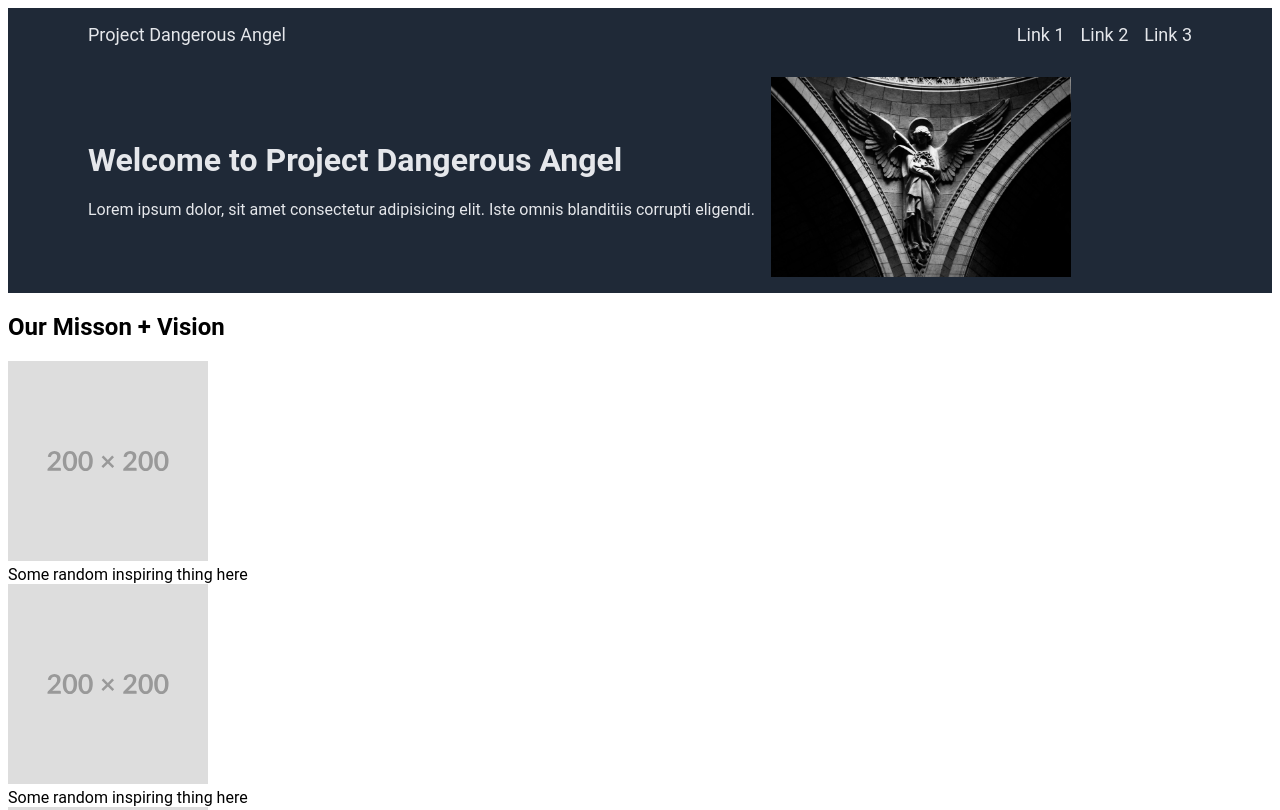
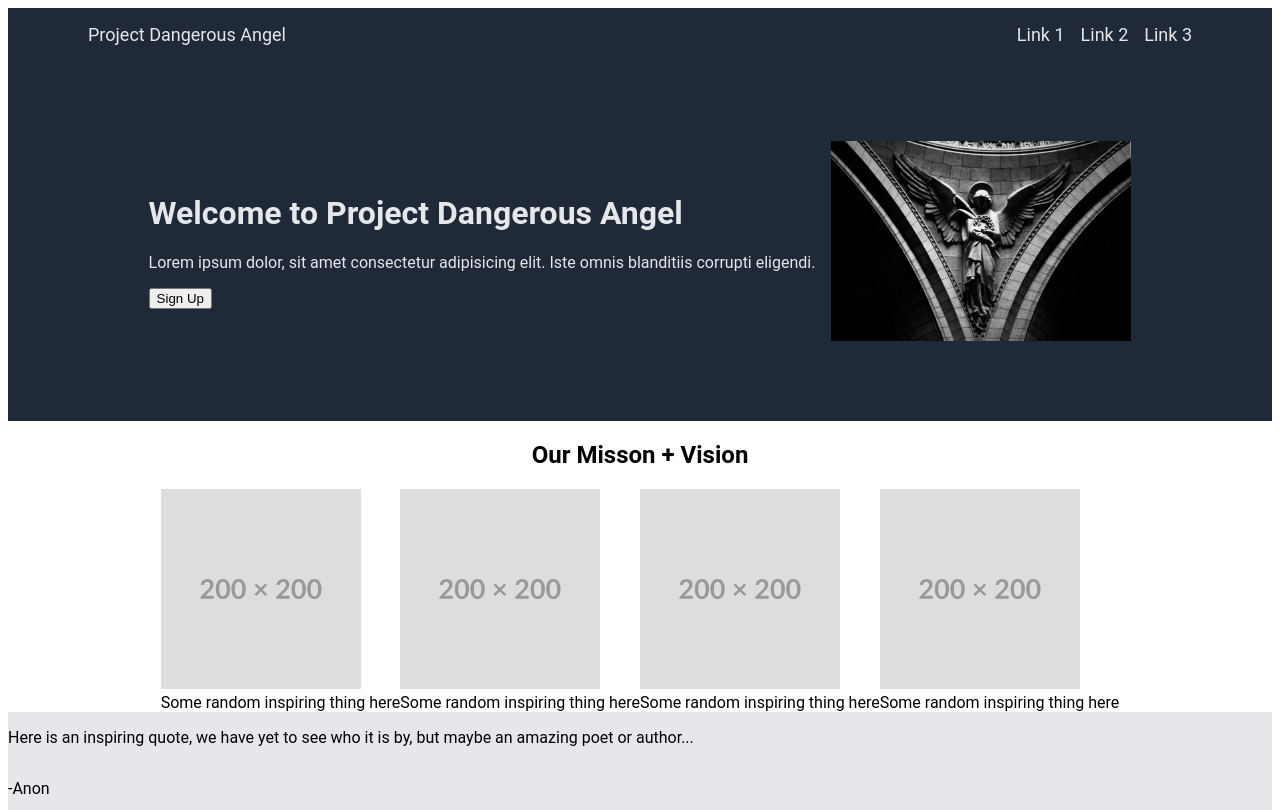
Before and after one commit to saintraq/landing-page, a plain HTML site: page index.html in a window 1280 px wide. Shown: the top 810 px of the page. Drawn offline with Linux system fonts and the light colour scheme.

Commit message:
Create basic layout for landing page.

```diff
--- a/index.html
+++ b/index.html
@@ -20,12 +20,12 @@
         <div>
             <h1>Welcome to Project Dangerous Angel</h1>
             <p>Lorem ipsum dolor, sit amet consectetur adipisicing elit. Iste omnis blanditiis corrupti eligendi.</p>
+            <button class="button">Sign Up</button>
         </div>
             <img class="angel" src="cosmin-gurau-H9pOaHJT0_E-unsplash.jpg" alt="photo of an angel statue in light and shadow">
-    </div>
-
+    </div class="midpage">
+    <h2>Our Misson + Vision</h2>
         <div class="info">
-        <h2>Our Misson + Vision</h2>
 
         <div class="one">
             <img src="200.svg" alt="">
@@ -48,7 +48,7 @@
         </div>
 
         </div>
-
+    </div>
     <div class="quote">
         <p>Here is an inspiring quote, we have yet to see who it is by, but maybe an amazing poet or author...</p>
         <p>-Anon</p>
@@ -57,7 +57,7 @@
     <div class="action">
         <h3>It's Time!</h3>
         <p>Get ready to sign up now for the newsletter.</p>
-        <button>Sign Up</button>
+        <button class="button">Sign Up</button>
     </div>
 
     <div class="footer">
--- a/style.css
+++ b/style.css
@@ -6,7 +6,6 @@ body {
 
 .header {
     display: flex;
-    flex: 1;
     align-items: center;
     justify-content: space-between;
     font-size: 18px;
@@ -33,9 +32,10 @@ a {
     flex: 1;
     color: #e5e7eb;
     background: #1f2937;
-    padding: 16px 80px;
+    padding: 80px 80px;
     gap: 16px;
     align-items: center;
+    justify-content: center;
 }
 
 .angel {
@@ -43,3 +43,18 @@ a {
     width: auto;
 
 }
+
+h2 {
+    text-align: center;
+}
+
+.info {
+    display: flex;
+    justify-content: center;
+}
+
+.quote {
+    display: flex;
+    flex-direction: column;
+    background-color: #e5e7eb;
+}
```
Lines whose indentation alone changed are shown as unchanged.
